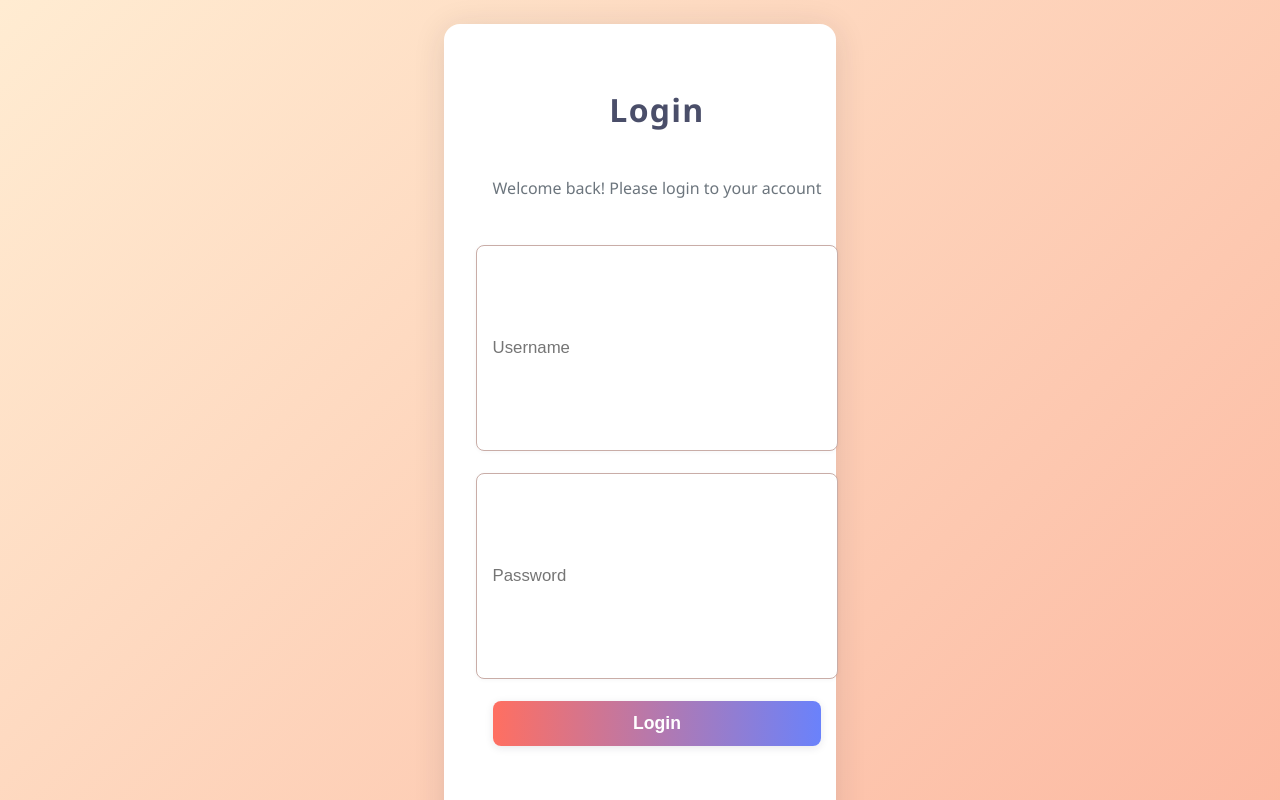
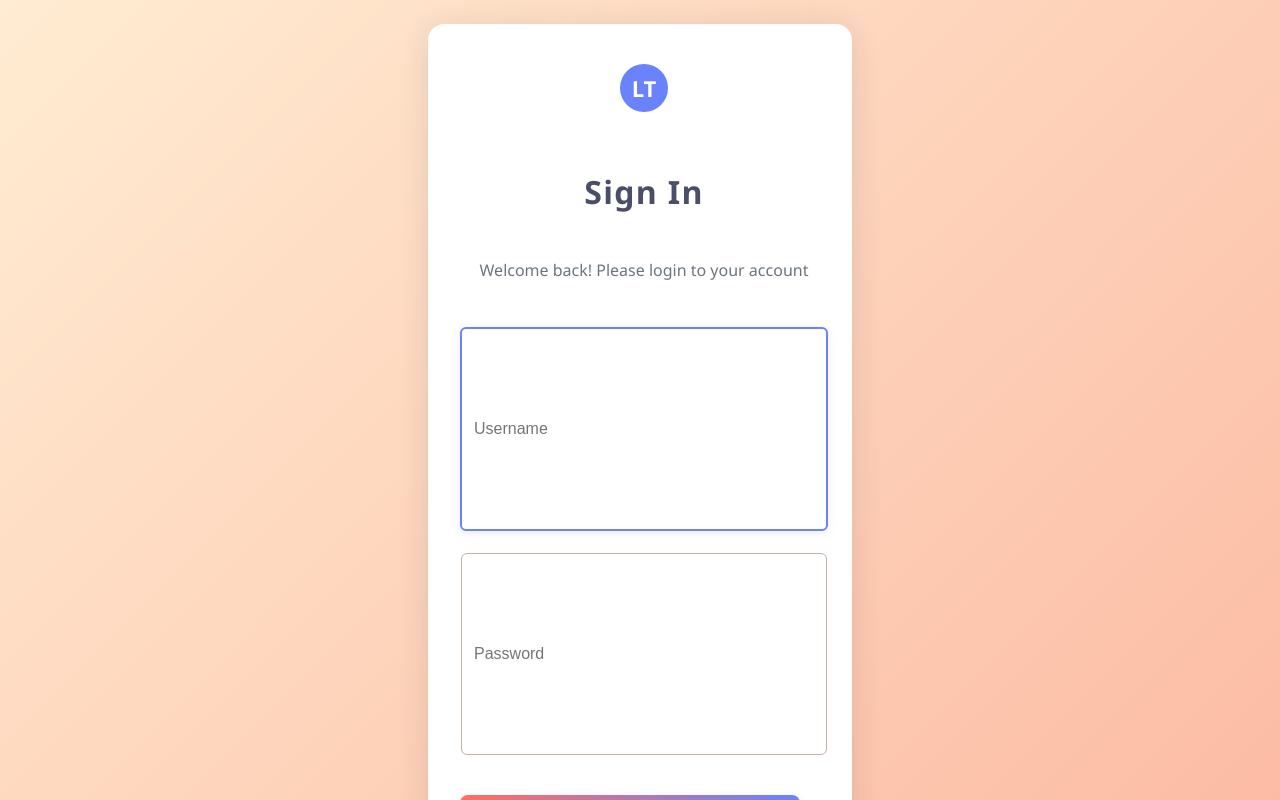
Before and after one commit to shivam6677ojh/projectsummer, a React (Create React App) app in the folder frontend/: page / in a window 1280 px wide. Both pictures are taken after a click on the button "Login". Shown: the top 800 px of the page. Built offline with nearby package versions, Linux system fonts and the light colour scheme.

Commit message:
centering input boxes

```diff
--- a/frontend/package.json
+++ b/frontend/package.json
@@ -36,5 +36,10 @@
       "last 1 firefox version",
       "last 1 safari version"
     ]
+  },
+  "devDependencies": {
+    "autoprefixer": "^10.4.21",
+    "postcss": "^8.5.6",
+    "tailwindcss": "^4.1.11"
   }
 }
--- a/frontend/src/App.css
+++ b/frontend/src/App.css
@@ -495,7 +495,7 @@ form button:hover {
   display: flex;
   flex-direction: column;
   gap: 22px;
-  min-width: 320px;
+  min-width: 360px;
   max-width: 90vw;
   align-items: center;
 }
@@ -505,16 +505,29 @@ form button:hover {
   font-weight: 800;
   color: #4a4e69;
 }
-.login-form input {
+.login-form input,
+.register-form input {
   width: 100%;
-  padding: 12px 16px;
-  border: 1.5px solid #c9ada7;
-  border-radius: 8px;
-  font-size: 1.05rem;
-  background: #fff;
-  transition: border 0.2s, box-shadow 0.2s;
-  margin-bottom: 0;
-  box-shadow: 0 1px 4px rgba(34,34,59,0.04);
+  max-width: 340px;
+  margin: 0 auto 0 auto;
+  display: block;
+}
+.login-form .form-btn,
+.register-form .form-btn {
+  max-width: 340px;
+  margin: 18px auto 0 auto;
+  display: block;
+  width: 100%;
+}
+.login-form .error,
+.register-form .error,
+.login-form .field-error,
+.register-form .field-error {
+  text-align: center;
+  width: 100%;
+  max-width: 340px;
+  margin: 0 auto;
+  display: block;
 }
 .login-form input:focus {
   border: 2px solid #6a82fb;
@@ -1061,3 +1074,24 @@ form button:hover {
   text-align: center;
   padding: 20px;
 }
+
+.login-logo {
+  display: flex;
+  justify-content: center;
+  align-items: center;
+  margin-bottom: 12px;
+  animation: logo-pop 0.7s cubic-bezier(0.23, 1, 0.32, 1);
+}
+@keyframes logo-pop {
+  0% { transform: scale(0.7); opacity: 0; }
+  80% { transform: scale(1.1); opacity: 1; }
+  100% { transform: scale(1); }
+}
+
+.fade-in {
+  animation: fadeInForm 0.8s cubic-bezier(0.23, 1, 0.32, 1);
+}
+@keyframes fadeInForm {
+  0% { opacity: 0; transform: translateY(30px); }
+  100% { opacity: 1; transform: translateY(0); }
+}
--- a/frontend/src/pages/LoginPage.js
+++ b/frontend/src/pages/LoginPage.js
@@ -1,4 +1,4 @@
-import React, { useState } from 'react';
+import React, { useState, useEffect } from 'react';
 import '../App.css';
 
 const LoginPage = ({ onLogin, theme, onNavigate }) => {
@@ -6,6 +6,11 @@ const LoginPage = ({ onLogin, theme, onNavigate }) => {
   const [password, setPassword] = useState('');
   const [error, setError] = useState('');
   const [touched, setTouched] = useState({ username: false, password: false });
+  const [fadeIn, setFadeIn] = useState(false);
+
+  useEffect(() => {
+    setFadeIn(true);
+  }, []);
 
   const handleSubmit = (e) => {
     e.preventDefault();
@@ -23,8 +28,18 @@ const LoginPage = ({ onLogin, theme, onNavigate }) => {
 
   return (
     <div className={`login-container${theme === 'dark' ? ' dark-mode' : ''}`}>
-      <form className="login-form" onSubmit={handleSubmit}>
-        <h1>Login</h1>
+      <form
+        className={`login-form${fadeIn ? ' fade-in' : ''}`}
+        onSubmit={handleSubmit}
+        aria-label="Login form"
+      >
+        <div className="login-logo" aria-label="App Logo">
+          <svg width="48" height="48" viewBox="0 0 48 48" fill="none" xmlns="http://www.w3.org/2000/svg">
+            <circle cx="24" cy="24" r="24" fill="#6a82fb"/>
+            <text x="50%" y="55%" textAnchor="middle" fill="#fff" fontSize="22" fontWeight="bold" dy=".3em">LT</text>
+          </svg>
+        </div>
+        <h1 className="login-title">Sign In</h1>
         <p className="login-subtitle">Welcome back! Please login to your account</p>
         <input
           type="text"
@@ -33,7 +48,12 @@ const LoginPage = ({ onLogin, theme, onNavigate }) => {
           onChange={e => setUsername(e.target.value)}
           onBlur={() => setTouched(t => ({ ...t, username: true }))}
           className={touched.username && !username ? 'input-error' : ''}
+          autoFocus
+          aria-label="Username"
         />
+        {touched.username && !username && (
+          <div className="field-error">Username is required</div>
+        )}
         <input
           type="password"
           placeholder="Password"
@@ -41,15 +61,19 @@ const LoginPage = ({ onLogin, theme, onNavigate }) => {
           onChange={e => setPassword(e.target.value)}
           onBlur={() => setTouched(t => ({ ...t, password: true }))}
           className={touched.password && !password ? 'input-error' : ''}
+          aria-label="Password"
         />
-        <button className="form-btn" type="submit">Login</button>
-        {error && <div className="error">{error}</div>}
-
+        {touched.password && !password && (
+          <div className="field-error">Password is required</div>
+        )}
+        <button className="form-btn login-btn" type="submit" aria-label="Login">Login</button>
+        {error && <div className="error" role="alert">{error}</div>}
         <div className="login-links">
           <button
             type="button"
             className="link-btn"
             onClick={() => onNavigate('register')}
+            aria-label="Go to register page"
           >
             Don't have an account? Register
           </button>
@@ -57,6 +81,7 @@ const LoginPage = ({ onLogin, theme, onNavigate }) => {
             type="button"
             className="back-btn"
             onClick={() => onNavigate('landing')}
+            aria-label="Back to home"
           >
             ← Back to Home
           </button>
--- a/frontend/src/pages/RegisterPage.js
+++ b/frontend/src/pages/RegisterPage.js
@@ -1,4 +1,4 @@
-import React, { useState } from 'react';
+import React, { useState, useEffect } from 'react';
 import '../App.css';
 
 const RegisterPage = ({ onRegister, onNavigate, theme }) => {
@@ -10,34 +10,34 @@ const RegisterPage = ({ onRegister, onNavigate, theme }) => {
   });
   const [errors, setErrors] = useState({});
   const [message, setMessage] = useState('');
+  const [fadeIn, setFadeIn] = useState(false);
+
+  useEffect(() => {
+    setFadeIn(true);
+  }, []);
 
   const validateForm = () => {
     const newErrors = {};
-
     if (!formData.username.trim()) {
       newErrors.username = 'Username is required';
     } else if (formData.username.length < 3) {
       newErrors.username = 'Username must be at least 3 characters';
     }
-
     if (!formData.email.trim()) {
       newErrors.email = 'Email is required';
     } else if (!/\S+@\S+\.\S+/.test(formData.email)) {
       newErrors.email = 'Please enter a valid email';
     }
-
     if (!formData.password) {
       newErrors.password = 'Password is required';
     } else if (formData.password.length < 6) {
       newErrors.password = 'Password must be at least 6 characters';
     }
-
     if (!formData.confirmPassword) {
       newErrors.confirmPassword = 'Please confirm your password';
     } else if (formData.password !== formData.confirmPassword) {
       newErrors.confirmPassword = 'Passwords do not match';
     }
-
     setErrors(newErrors);
     return Object.keys(newErrors).length === 0;
   };
@@ -45,7 +45,6 @@ const RegisterPage = ({ onRegister, onNavigate, theme }) => {
   const handleSubmit = (e) => {
     e.preventDefault();
     setMessage('');
-
     if (validateForm()) {
       const result = onRegister(formData);
       if (result.success) {
@@ -67,10 +66,15 @@ const RegisterPage = ({ onRegister, onNavigate, theme }) => {
 
   return (
     <div className={`register-container${theme === 'dark' ? ' dark-mode' : ''}`}>
-      <form className="register-form" onSubmit={handleSubmit}>
+      <form className={`register-form${fadeIn ? ' fade-in' : ''}`} onSubmit={handleSubmit} aria-label="Register form">
+        <div className="login-logo" aria-label="App Logo">
+          <svg width="48" height="48" viewBox="0 0 48 48" fill="none" xmlns="http://www.w3.org/2000/svg">
+            <circle cx="24" cy="24" r="24" fill="#6a82fb"/>
+            <text x="50%" y="55%" textAnchor="middle" fill="#fff" fontSize="22" fontWeight="bold" dy=".3em">LT</text>
+          </svg>
+        </div>
         <h1>Register</h1>
         <p className="register-subtitle">Create your account to access the train management system</p>
-
         <input
           type="text"
           name="username"
@@ -80,7 +84,6 @@ const RegisterPage = ({ onRegister, onNavigate, theme }) => {
           className={errors.username ? 'input-error' : ''}
         />
         {errors.username && <div className="field-error">{errors.username}</div>}
-
         <input
           type="email"
           name="email"
@@ -90,7 +93,6 @@ const RegisterPage = ({ onRegister, onNavigate, theme }) => {
           className={errors.email ? 'input-error' : ''}
         />
         {errors.email && <div className="field-error">{errors.email}</div>}
-
         <input
           type="password"
           name="password"
@@ -100,7 +102,6 @@ const RegisterPage = ({ onRegister, onNavigate, theme }) => {
           className={errors.password ? 'input-error' : ''}
         />
         {errors.password && <div className="field-error">{errors.password}</div>}
-
         <input
           type="password"
           name="confirmPassword"
@@ -110,22 +111,22 @@ const RegisterPage = ({ onRegister, onNavigate, theme }) => {
           className={errors.confirmPassword ? 'input-error' : ''}
         />
         {errors.confirmPassword && <div className="field-error">{errors.confirmPassword}</div>}
-
         <button className="form-btn" type="submit">Register</button>
-
         {message && (
           <div className={message.includes('successful') ? 'success' : 'error'}>
             {message}
           </div>
         )}
-
+        <div className="login-links">
           <button
             type="button"
             className="back-btn"
             onClick={() => onNavigate('landing')}
+            aria-label="Back to home"
           >
             ← Back to Home
           </button>
+        </div>
       </form>
     </div>
   );
```
Also changed, not shown: package.json (added, +7 -0 lines), 2 other files (tests, documents, lock files or other folders). Lines whose indentation alone changed are shown as unchanged.
